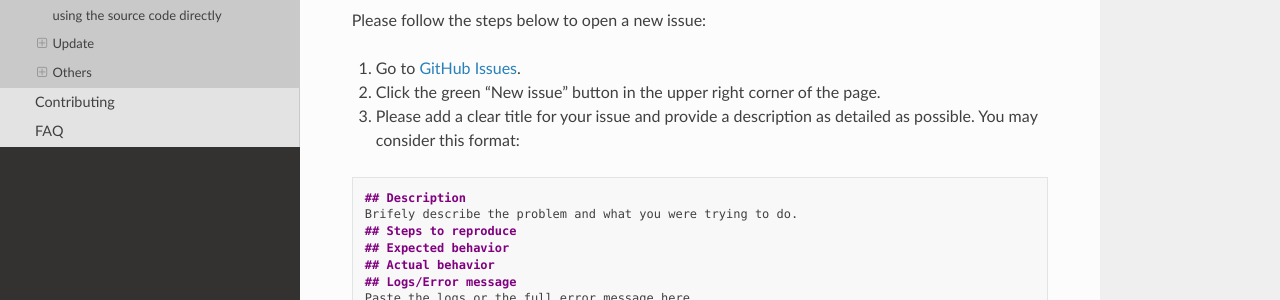
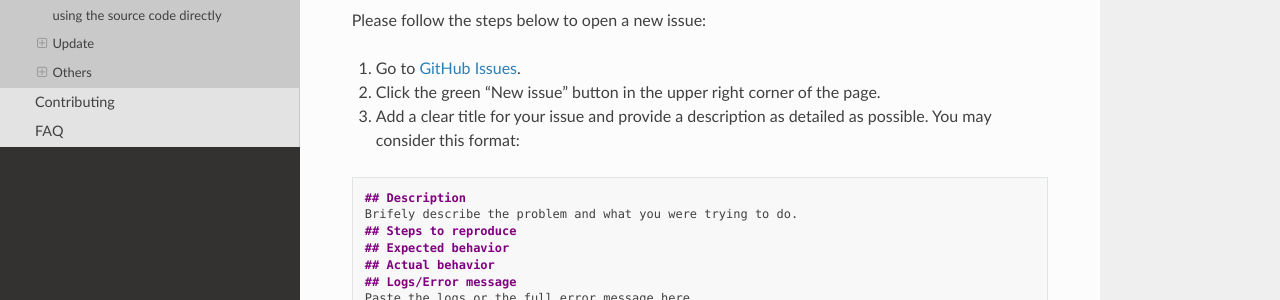
Before and after one commit to rvankoert/loghi, a Sphinx documentation site: the page built from docs/questions/troubleshooting.md, in a window 1280 px wide and 900 px high, scrolled down 1431 px. Shown: the part 340-640 px from the top of the window. Built offline with Sphinx 7.4.7 and the Read the Docs theme 3.1.0, drawn with Linux system fonts in a browser that asks for light colours.

````diff
--- a/docs/questions/troubleshooting.md
+++ b/docs/questions/troubleshooting.md
@@ -49,7 +49,7 @@
 Please follow the steps below to open a new issue:
 1. Go to [GitHub Issues](https://github.com/knaw-huc/loghi/issues).
 2. Click the green "New issue" button in the upper right corner of the page.
-3. Please add a clear title for your issue and provide a description as detailed as possible. You may consider this format:
+3. Add a clear title for your issue and provide a description as detailed as possible. You may consider this format:
 ```md
 ## Description
 Brifely describe the problem and what you were trying to do.
````
Also changed, not shown: docs/installation/installation.md (+8 -12 lines).
